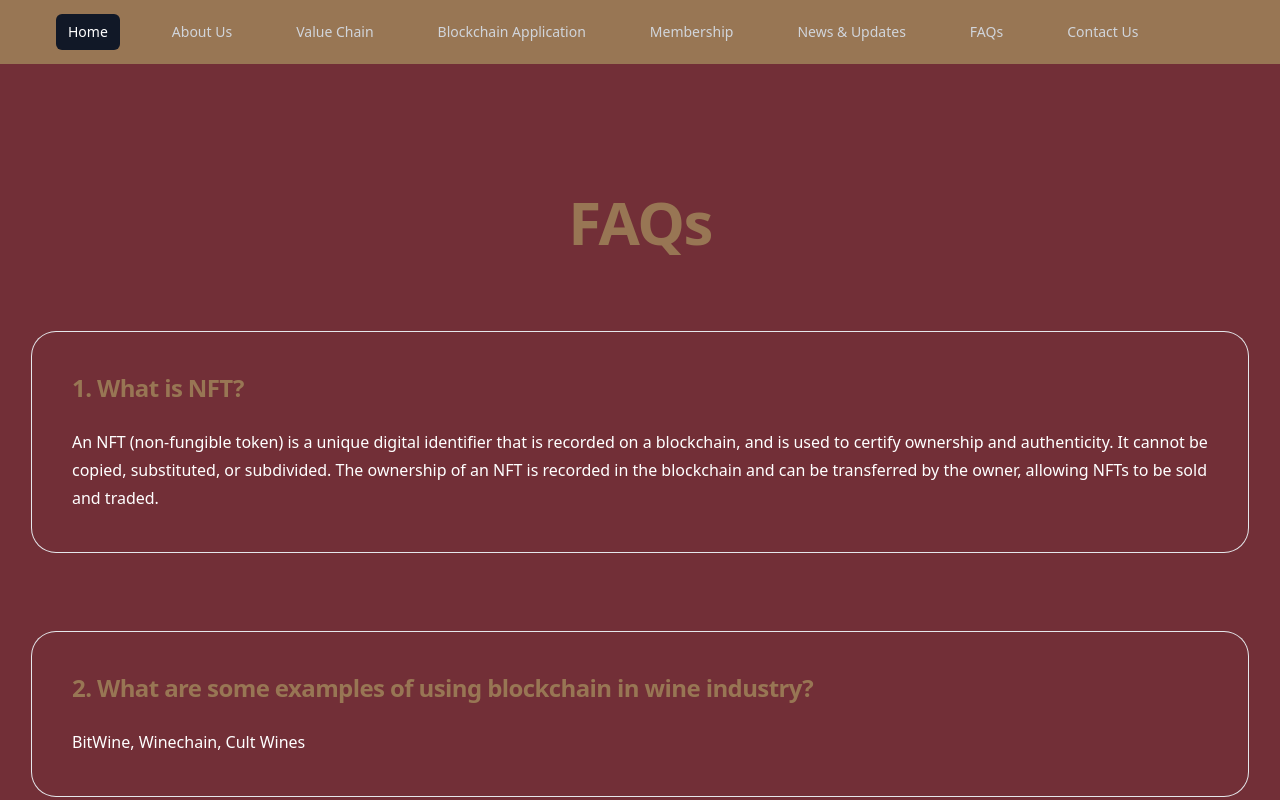
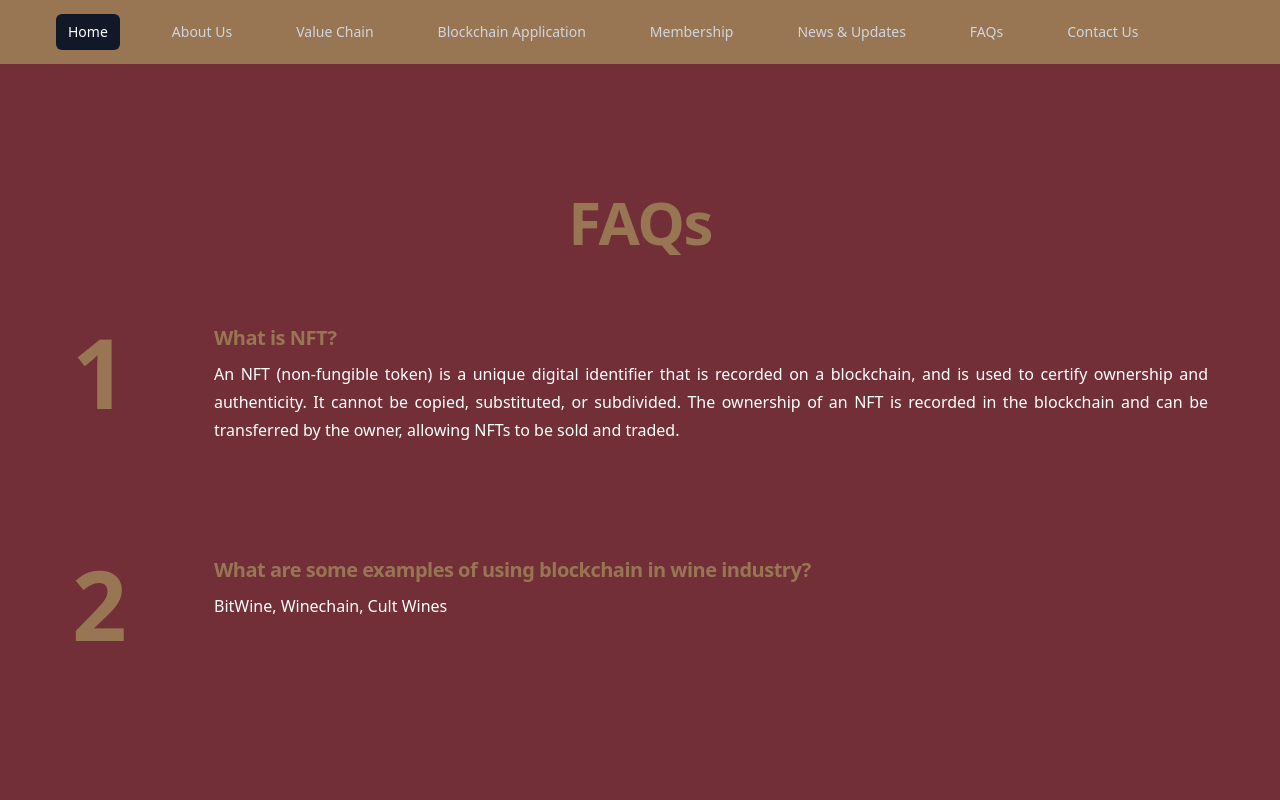
Before and after one commit to dltxio/web3wines-website, a React (Vite) app: page /faqs in a window 1280 px wide. Shown: the top 800 px of the page. Built offline with nearby package versions, Linux system fonts and the light colour scheme; a web font is replaced by a local one; what tailwind-heropatterns would draw is missing.

Commit message:
Highlight each FAQ upon hovering

```diff
--- a/src/pages/FAQs.tsx
+++ b/src/pages/FAQs.tsx
@@ -1,5 +1,5 @@
 import React, { useLayoutEffect } from "react";
-import { PageLayout } from "../components";
+import { Card, PageLayout } from "../components";
 
 const faqs = [
   {
@@ -33,16 +33,21 @@ const FAQs: React.FC = () => {
             </h2>
           </div>
           {faqs.map(item => (
-            <div className="mx-auto mt-16 max-w-2xl rounded-3xl ring-1 ring-gray-200 sm:mt-20 lg:mx-0 lg:flex lg:max-w-none">
-              <div className="p-8 sm:p-10 lg:flex-auto">
-                <h3 className="text-2xl font-bold tracking-tight text-navbar">
-                  {item.id}. {item.question}
-                </h3>
-                <p className="mt-6 text-base leading-7 text-white">
-                  {item.answer}
-                </p>
+            <Card>
+              <div className="grid grid-cols-8 cols-2 p-8 sm:p-10 flex-auto text-justify text-navbar">
+                <h1 className="col-span-1 text-8xl font-bold tracking-tight">
+                  {item.id}
+                </h1>
+                <div className="col-span-7">
+                  <h3 className="text-xl font-bold tracking-tight ">
+                    {item.question}
+                  </h3>
+                  <p className="mt-2 leading-7 text-white group-hover:text-navbar">
+                    {item.answer}
+                  </p>
+                </div>
               </div>
-            </div>
+            </Card>
           ))}
         </div>
       </div>
```
